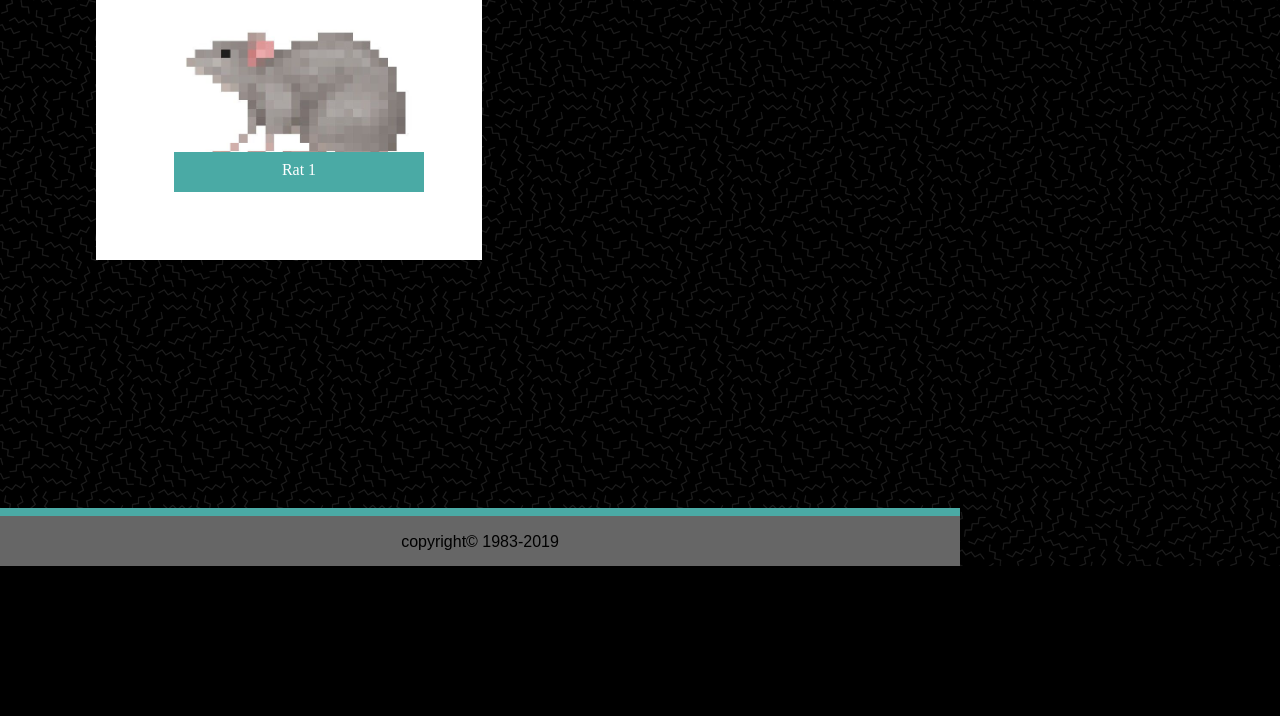
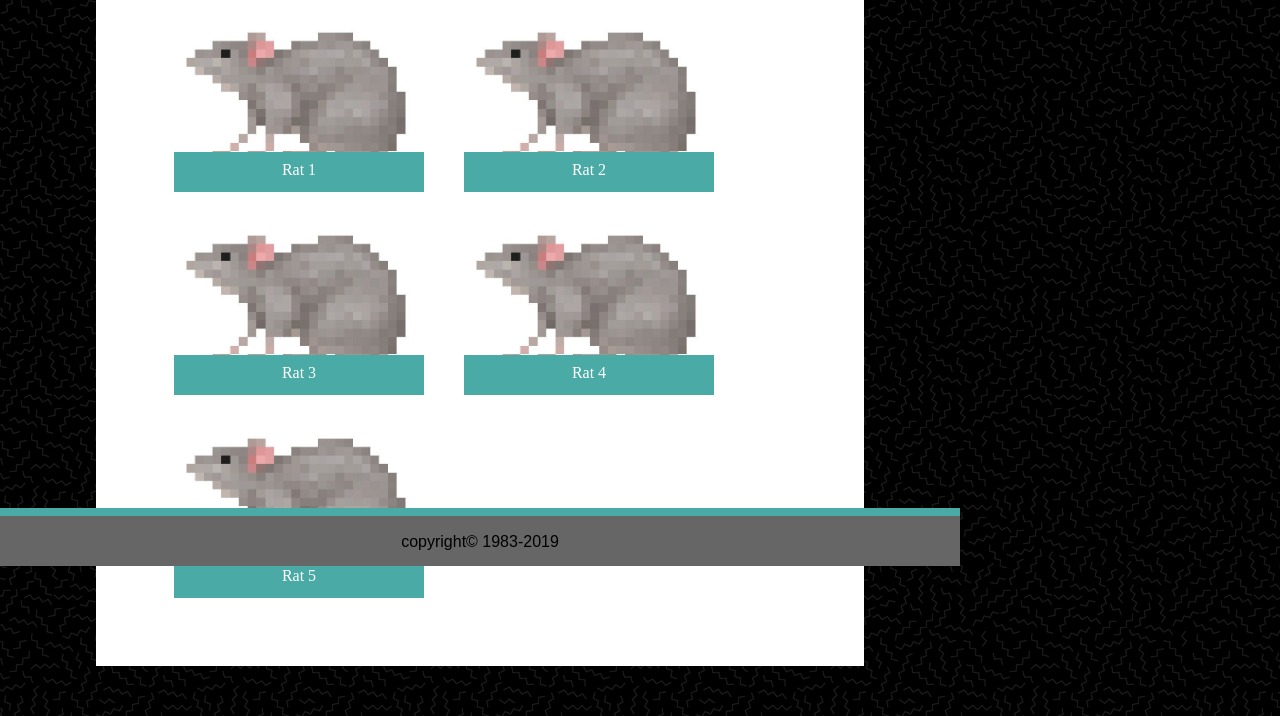
Before and after one commit to antlerbaby/portfolio, a plain HTML site: page portfolio.html in a window 1280 px wide. Shown: the part 234-950 px from the top of the page. Before the commit the page ends 800 px from the top, so only its background shows below. Drawn offline with Linux system fonts and the light colour scheme.

Commit message:
comment and cleaning up code before turn-in

```diff
--- a/assets/css/style.css
+++ b/assets/css/style.css
@@ -188,12 +188,14 @@ p {
     line-height: 130%;
 }
 
+.form-area {
+    height: auto;
+}
+
+/* Area for portfolio image styling */
+
 .container {
     max-width: 960px;
-}
-
-.form-area {
-    height: auto;
 }
 
 .image1  {
--- a/portfolio.html
+++ b/portfolio.html
@@ -15,7 +15,9 @@
                     <div class="navtab3"><a href="contact.html">Contact</a></div>
         </div>
     <section class="main">
-        <div class="topic"><h1>Portfolio<br><hr></h1></div>
+        <div class="topic">
+            <h1>Portfolio<br><hr></h1>
+        </div>
         <div class="container">
             <div class="image1">
                 <img
@@ -24,6 +26,38 @@
                 width="250" height="180"
                 >
                 <div class="projectname">Rat 1</div>
+            </div>
+            <div class="image2">
+                <img
+                src="assets/images/rat.png"
+                alt="Second Rat"
+                width="250" height="180"
+                >
+                <div class="projectname">Rat 2</div>
+            </div>
+            <div class="image3">
+                <img
+                src="assets/images/rat.png"
+                alt="Third Rat"
+                width="250" height="180"
+                >
+                <div class="projectname">Rat 3</div>
+            </div>
+            <div class="image4">
+                <img
+                src="assets/images/Rat.png"
+                alt="Fourth Rat"
+                width="250" height="180"
+                >
+                <div class="projectname">Rat 4</div>
+            </div>
+            <div class="image5">
+                <img
+                src="assets/images/Rat.png"
+                alt="Fifth Rat"
+                width="250" height="180"
+                >
+                <div class="projectname">Rat 5</div>
             </div>
         </div>
     </section>
```
Also changed, not shown: index.html (+1 -1 lines).
